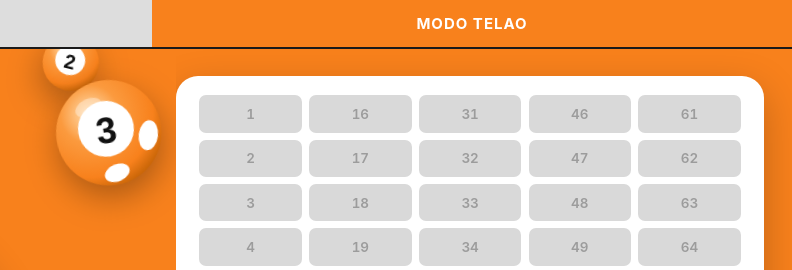
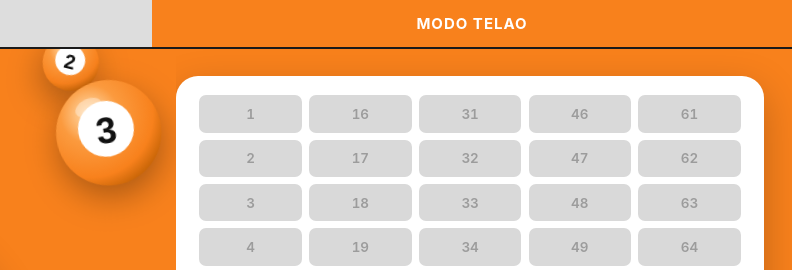
Before and after one commit to ViniciusRavag/gafabing, a plain HTML site: page index.html in a window 1280 px wide. Both pictures are taken after a click on the button "MODO TELAO". Shown: the top 270 px of the page, 488-1280 px from the left. Drawn offline with Linux system fonts and the light colour scheme; a small style sheet from the web is missing.

Commit message:
Update index.html

```diff
--- a/index.html
+++ b/index.html
@@ -224,14 +224,19 @@ body {
     </span>
     <span class="deco deco-2" aria-hidden="true">
       <svg viewBox="0 0 100 100" xmlns="http://www.w3.org/2000/svg">
-        <defs><radialGradient id="gb3" cx="35%" cy="30%" r="80%"><stop offset="0%" stop-color="#ffe0b3"/><stop offset="35%" stop-color="#fb9a3e"/><stop offset="75%" stop-color="#F8811C"/><stop offset="100%" stop-color="#b95c00"/></radialGradient></defs>
-        <circle cx="50" cy="50" r="49" fill="url(#gb3)"/>
-        <ellipse cx="35" cy="24" rx="13" ry="8" fill="#fff" opacity=".35" transform="rotate(-18 35 24)"/>
-        <ellipse cx="86" cy="58" rx="9" ry="14" fill="#fff" transform="rotate(16 86 58)"/>
-        <ellipse cx="52" cy="88" rx="12" ry="8" fill="#fff" transform="rotate(-14 52 88)"/>
-        <circle cx="48" cy="46" r="26" fill="#fff"/>
-        <text x="48" y="48" text-anchor="middle" dominant-baseline="central" font-family="Montserrat, Arial, sans-serif" font-weight="800" font-size="34" fill="#111">3</text>
-      </svg>
+  <defs>
+    <radialGradient id="gb2" cx="35%" cy="30%" r="80%">
+      <stop offset="0%" stop-color="#ffe0b3"/>
+      <stop offset="35%" stop-color="#fb9a3e"/>
+      <stop offset="75%" stop-color="#F8811C"/>
+      <stop offset="100%" stop-color="#b95c00"/>
+    </radialGradient>
+  </defs>
+  <circle cx="50" cy="50" r="49" fill="url(#gb2)"/>
+  <ellipse cx="35" cy="24" rx="13" ry="8" fill="#fff" opacity=".35" transform="rotate(-18 35 24)"/>
+  <circle cx="48" cy="46" r="26" fill="#fff"/>
+  <text x="48" y="48" text-anchor="middle" dominant-baseline="central" font-family="Montserrat, Arial, sans-serif" font-weight="800" font-size="34" fill="#111">3</text>
+</svg>
     </span>
     <span class="deco deco-3" aria-hidden="true">
       <svg viewBox="0 0 100 100" xmlns="http://www.w3.org/2000/svg">
```
